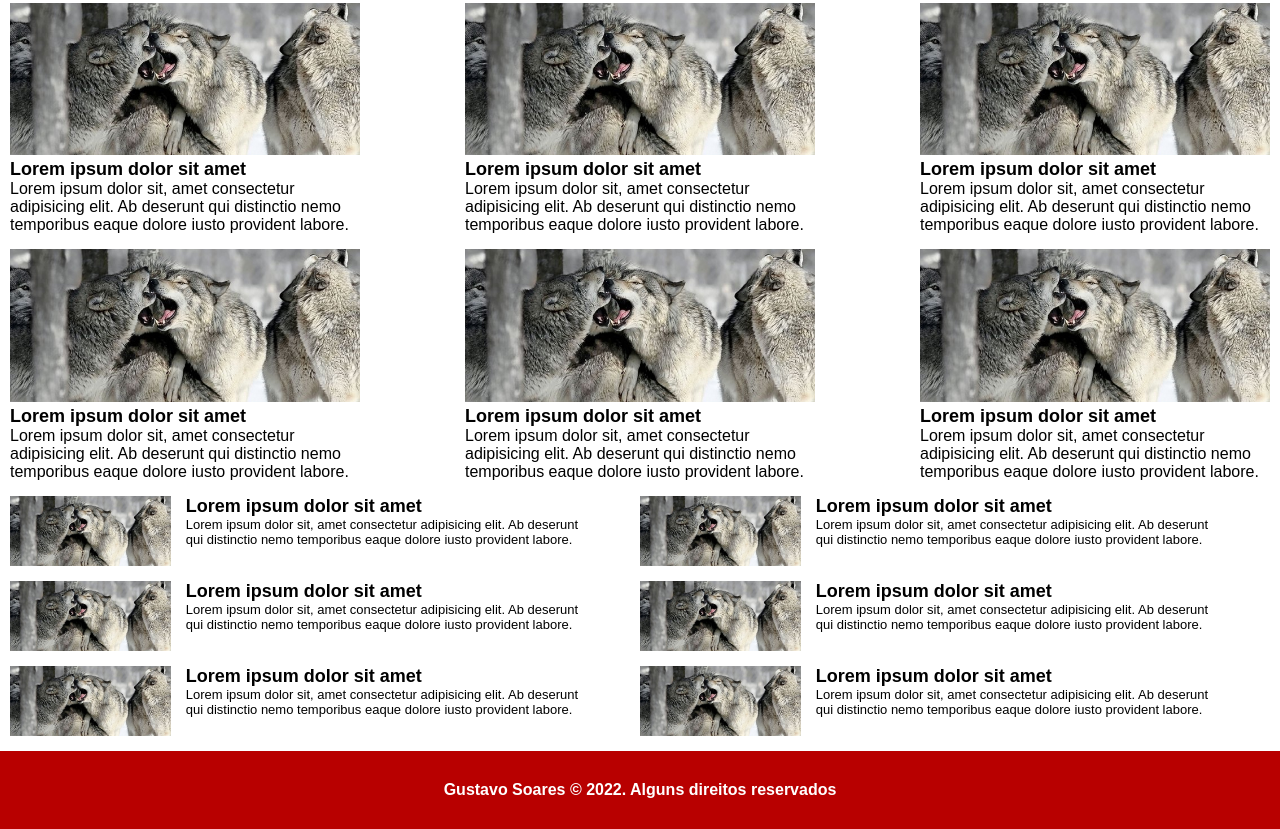
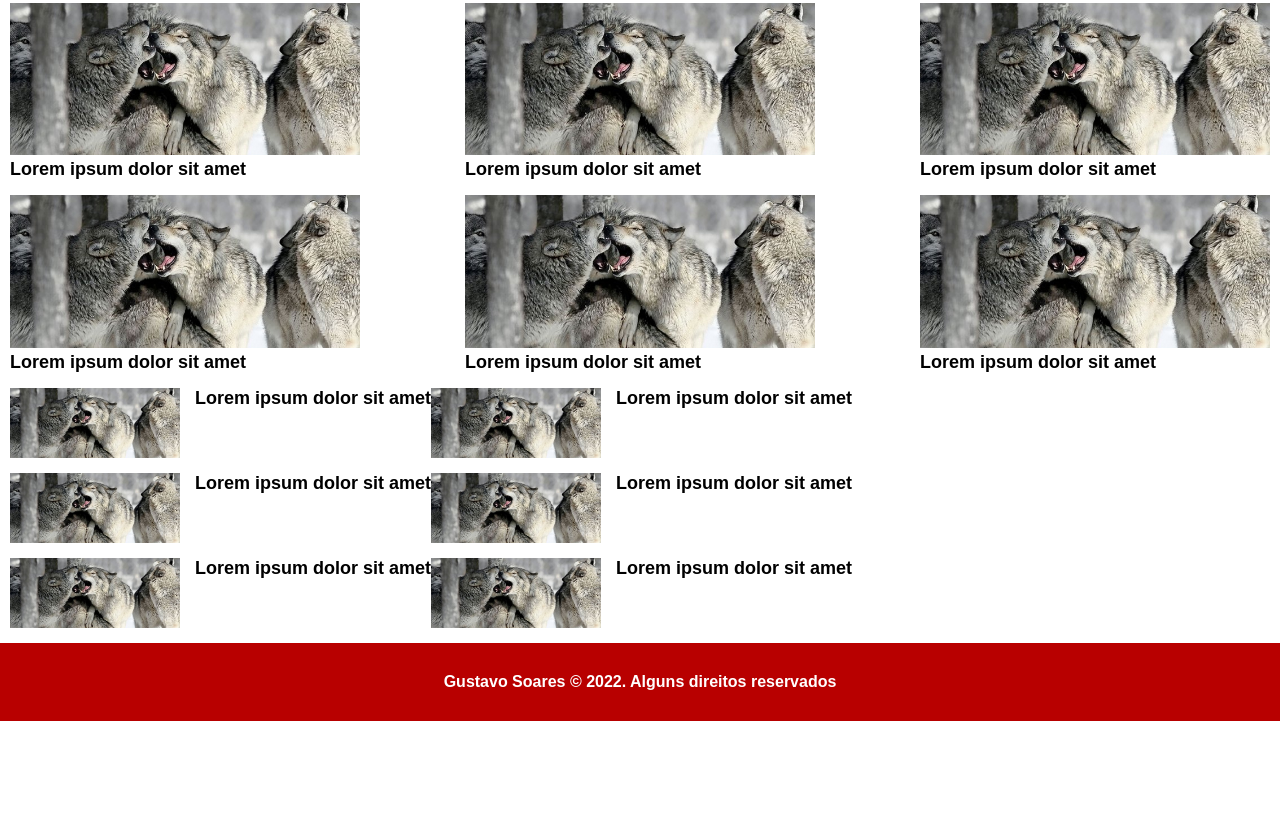
Before and after one commit to soaresgus/projeto-noticias, a plain HTML site: page index.html in a window 1280 px wide. Shown: the part 415-1244 px from the top of the page. After the commit the page ends 1136 px from the top, so only its background shows below. Drawn offline with Linux system fonts and the light colour scheme; a web font is replaced by a local one.

Commit message:
Mudanças gerais

```diff
--- a/index.html
+++ b/index.html
@@ -103,9 +103,6 @@
                     <img src="img/img1.jpg" alt="Aleatório">
                     <div class="medium-content">
                         <h2>Lorem ipsum dolor sit amet</h2>
-                        <p>Lorem ipsum dolor sit, amet consectetur adipisicing elit. Ab deserunt qui distinctio nemo
-                            temporibus
-                            eaque dolore iusto provident labore.</p>
                     </div>
                 </a>
 
@@ -113,9 +110,6 @@
                     <img src="img/img1.jpg" alt="Aleatório">
                     <div class="medium-content">
                         <h2>Lorem ipsum dolor sit amet</h2>
-                        <p>Lorem ipsum dolor sit, amet consectetur adipisicing elit. Ab deserunt qui distinctio nemo
-                            temporibus
-                            eaque dolore iusto provident labore.</p>
                     </div>
                 </a>
 
@@ -123,9 +117,6 @@
                     <img src="img/img1.jpg" alt="Aleatório">
                     <div class="medium-content">
                         <h2>Lorem ipsum dolor sit amet</h2>
-                        <p>Lorem ipsum dolor sit, amet consectetur adipisicing elit. Ab deserunt qui distinctio nemo
-                            temporibus
-                            eaque dolore iusto provident labore.</p>
                     </div>
                 </a>
 
@@ -133,9 +124,6 @@
                     <img src="img/img1.jpg" alt="Aleatório">
                     <div class="medium-content">
                         <h2>Lorem ipsum dolor sit amet</h2>
-                        <p>Lorem ipsum dolor sit, amet consectetur adipisicing elit. Ab deserunt qui distinctio nemo
-                            temporibus
-                            eaque dolore iusto provident labore.</p>
                     </div>
                 </a>
 
@@ -143,9 +131,6 @@
                     <img src="img/img1.jpg" alt="Aleatório">
                     <div class="medium-content">
                         <h2>Lorem ipsum dolor sit amet</h2>
-                        <p>Lorem ipsum dolor sit, amet consectetur adipisicing elit. Ab deserunt qui distinctio nemo
-                            temporibus
-                            eaque dolore iusto provident labore.</p>
                     </div>
                 </a>
 
@@ -153,9 +138,6 @@
                     <img src="img/img1.jpg" alt="Aleatório">
                     <div class="medium-content">
                         <h2>Lorem ipsum dolor sit amet</h2>
-                        <p>Lorem ipsum dolor sit, amet consectetur adipisicing elit. Ab deserunt qui distinctio nemo
-                            temporibus
-                            eaque dolore iusto provident labore.</p>
                     </div>
                 </a>
             </div>
@@ -165,9 +147,6 @@
                     <img src="img/img1.jpg" alt="Aleatório">
                     <div class="small-content">
                         <h2>Lorem ipsum dolor sit amet</h2>
-                        <p>Lorem ipsum dolor sit, amet consectetur adipisicing elit. Ab deserunt qui distinctio nemo
-                            temporibus
-                            eaque dolore iusto provident labore.</p>
                     </div>
                 </a>
 
@@ -175,9 +154,6 @@
                     <img src="img/img1.jpg" alt="Aleatório">
                     <div class="small-content">
                         <h2>Lorem ipsum dolor sit amet</h2>
-                        <p>Lorem ipsum dolor sit, amet consectetur adipisicing elit. Ab deserunt qui distinctio nemo
-                            temporibus
-                            eaque dolore iusto provident labore.</p>
                     </div>
                 </a>
 
@@ -185,9 +161,6 @@
                     <img src="img/img1.jpg" alt="Aleatório">
                     <div class="small-content">
                         <h2>Lorem ipsum dolor sit amet</h2>
-                        <p>Lorem ipsum dolor sit, amet consectetur adipisicing elit. Ab deserunt qui distinctio nemo
-                            temporibus
-                            eaque dolore iusto provident labore.</p>
                     </div>
                 </a>
 
@@ -195,9 +168,6 @@
                     <img src="img/img1.jpg" alt="Aleatório">
                     <div class="small-content">
                         <h2>Lorem ipsum dolor sit amet</h2>
-                        <p>Lorem ipsum dolor sit, amet consectetur adipisicing elit. Ab deserunt qui distinctio nemo
-                            temporibus
-                            eaque dolore iusto provident labore.</p>
                     </div>
                 </a>
 
@@ -205,9 +175,6 @@
                     <img src="img/img1.jpg" alt="Aleatório">
                     <div class="small-content">
                         <h2>Lorem ipsum dolor sit amet</h2>
-                        <p>Lorem ipsum dolor sit, amet consectetur adipisicing elit. Ab deserunt qui distinctio nemo
-                            temporibus
-                            eaque dolore iusto provident labore.</p>
                     </div>
                 </a>
 
@@ -215,9 +182,6 @@
                     <img src="img/img1.jpg" alt="Aleatório">
                     <div class="small-content">
                         <h2>Lorem ipsum dolor sit amet</h2>
-                        <p>Lorem ipsum dolor sit, amet consectetur adipisicing elit. Ab deserunt qui distinctio nemo
-                            temporibus
-                            eaque dolore iusto provident labore.</p>
                     </div>
                 </a>
             </div>
```
